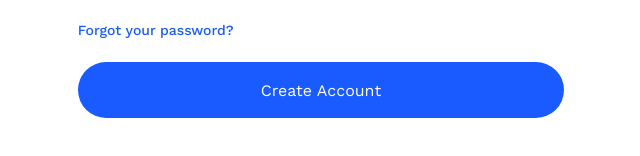
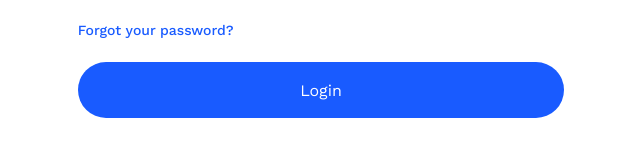
Before and after one commit to ouhoy/OmniHiring, a Vue app: page /login in a window 1280 px wide. Shown: the part 434-590 px from the top of the page, without its empty margins (319-959 px from the left). Built offline with nearby package versions, Linux system fonts and the light colour scheme; no server answers.

Commit message:
add validation to email register form

```diff
--- a/src/assets/styles/main.scss
+++ b/src/assets/styles/main.scss
@@ -101,7 +101,7 @@ button {
 .toggle-container {
   border-radius: 32px;
   border: 1px solid #C2C9D1;
-
+  margin: 0 auto;
   display: inline-flex;
   gap: 8px;
   padding: 8px;
--- a/src/views/LoginView.vue
+++ b/src/views/LoginView.vue
@@ -56,7 +56,7 @@ async function handleLogin() {
 
           <a class="forgot-password">Forgot your password?</a>
 
-          <button  class="primary-btn">Create Account</button>
+          <button  class="primary-btn">Login</button>
           <p class="form-input-error" v-if="!errorMessage.includes('invalid-credential')">{{ errorMessage}}</p>
         </form>
       </div>
--- a/src/views/RegisterView.vue
+++ b/src/views/RegisterView.vue
@@ -96,6 +96,8 @@ async function handleSubmit() {
 
       await router.push('/app')
     }
+
+    if(errorMessage.value.includes("email-already-in-use")) errors.email = "Email already in use.";
   }
 
 
@@ -152,7 +154,7 @@ async function handleSubmit() {
             </label>
           </div>
           <button class="primary-btn">{{ isPending ? 'Creating Account...' : 'Create Account' }}</button>
-          <p>{{ errorMessage }}</p>
+          <p class="form-input-error" v-if="!errorMessage.includes('email-already-in-use')">{{ errorMessage }}</p>
         </form>
       </div>
     </div>
```
